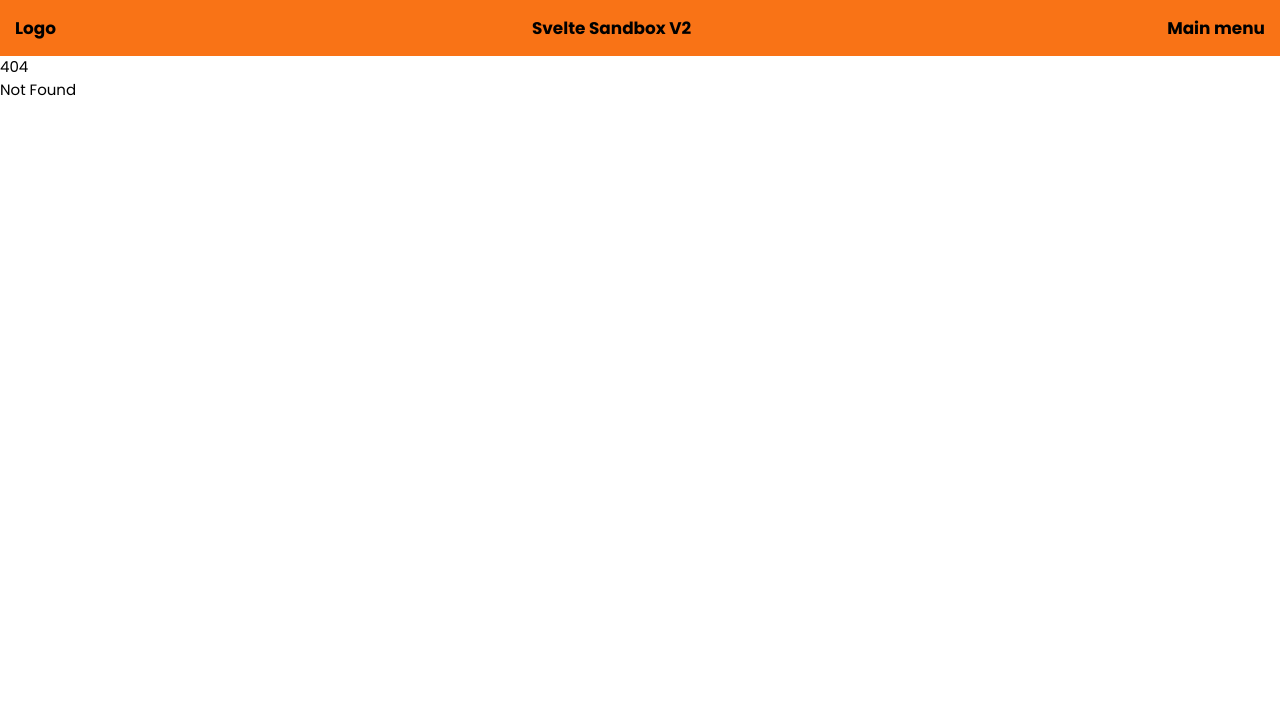
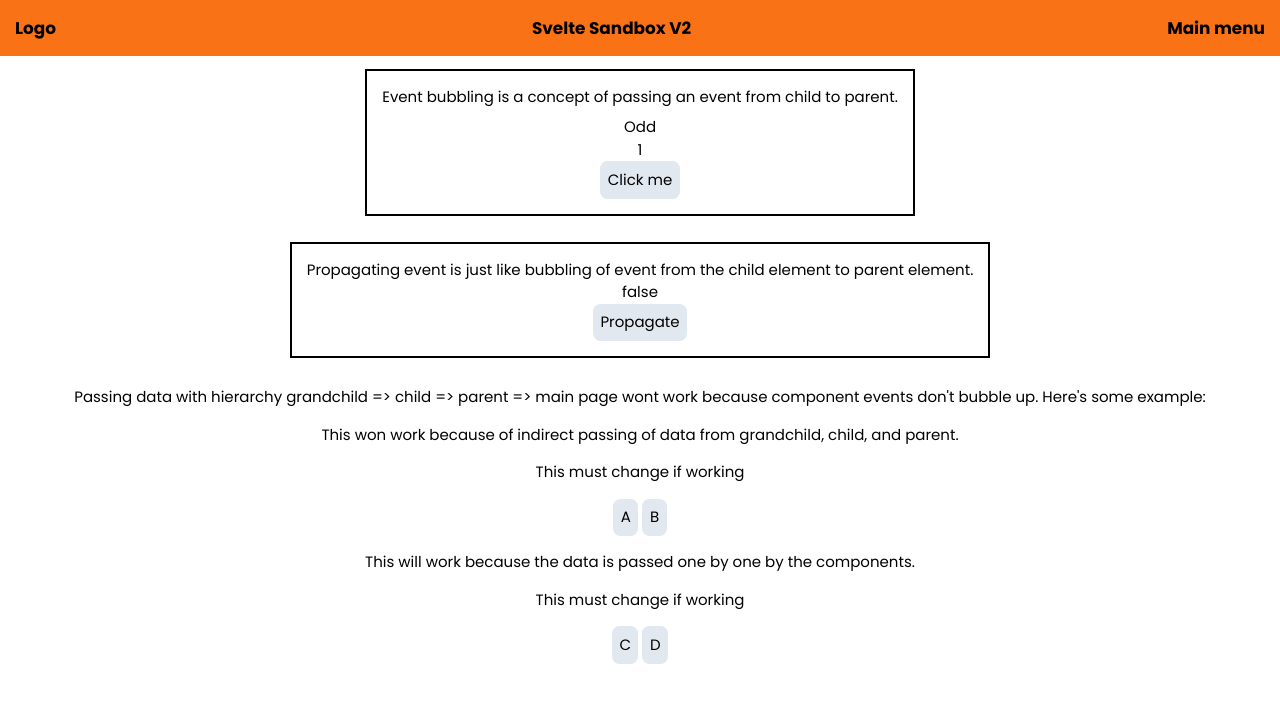
Before and after one commit to zdotdev/Svelte-Sandbox-V2, a SvelteKit app: page /forwardingComponentEvents in a window 1280 px wide. Before the commit this address had no page. Shown: the top 702 px of the page. Built offline with nearby package versions, Linux system fonts and the light colour scheme.

Commit message:
Added Forwarding component events

```diff
--- a/src/routes/+page.svelte
+++ b/src/routes/+page.svelte
@@ -8,4 +8,5 @@
     <a href="/tick" class="bg-slate-200 rounded-lg p-4">Tick</a>
     <a href="/propsAndComponent" class="bg-slate-200 rounded-lg p-4">Props and Component</a>
     <a href="/componentEvents" class="bg-slate-200 rounded-lg p-4">Component Events</a>
+    <a href="/forwardingComponentEvents" class="bg-slate-200 rounded-lg p-4">Forwarding Component Events</a>
 </div>
--- a/src/routes/componentEvents/componentTwo.svelte
+++ b/src/routes/componentEvents/componentTwo.svelte
@@ -4,7 +4,7 @@
 
     const dispatch = createEventDispatcher() // instantiate the eventDispatcher
 
-    let data = 0
+    let data = 1
     $: dispatch('dataChange', data) /* I use reactive declaration to monitor the changes of the value of data. Event dispatcher takes 2
     parameter, one for the event name and one for the data to pass */
 </script>
--- /dev/null
+++ b/src/routes/forwardingComponentEvents/+page.svelte
@@ -0,0 +1,67 @@
+<script>
+    import Component from './component.svelte'
+    import Parent from './fam/parent.svelte'
+    import ParentTwo from './famTwo/parent.svelte'
+
+    let state = 'Odd'
+    function eventDispatch(event){
+        event.detail % 2 == 0 ? state = 'Even' : state = 'Odd'
+    }
+
+    let propagated = 1
+    function propa(event){
+        propagated++
+    }
+
+    let propagatedTwo
+    function propaTwo(event){
+        propagatedTwo = event.target.dataset.value
+    }
+
+    let bubblingVal = 'This must change if working'
+    function bubbling(event){
+        bubblingVal = event.detail
+    }
+    function newBubblingFuntion(event){
+        bubblingVal = event.detail
+    }
+
+</script>
+
+<div class="flex flex-col items-center">
+    <div class="p-4 flex flex-col w-fit items-center gap-2 outline outline-2 m-4">
+        <p>Event bubbling is a concept of passing an event from child to parent.</p>
+        <div class="flex flex-col items-center">
+            <p>{state}</p>
+            <Component on:dataChange={eventDispatch}/>
+        </div>
+    </div>
+    <div on:click={propa} class="flex flex-col items-center w-fit outline outline-2 m-4 p-4">
+        <p>Propagating event is just like bubbling of event from the child element to parent element.</p>
+        <div class="flex flex-col items-center" on:click={propaTwo}>
+            <p>
+                {#if propagated % 2 == 0}
+                true
+                {:else if propagated % 2 != 0}
+                false
+                {/if}
+            </p>
+            <p>{propagatedTwo || ''}</p>
+            <button class="bg-slate-200 p-2 rounded-lg" data-value="Propagated">Propagate</button>
+        </div>
+    </div>
+</div>
+
+<div class="flex flex-col items-center gap-4 m-4">
+    <p>Passing data with hierarchy grandchild => child => parent => main page wont work because component events don't bubble up. Here's some example:</p>
+    <div class="flex flex-col items-center gap-4">
+        <p>This won work because of indirect passing of data from grandchild, child, and parent.</p>
+        <p>{bubblingVal}</p>
+        <Parent on:dataChange={bubbling}/>
+    </div>
+    <div class="flex flex-col items-center gap-4">
+        <p>This will work because the data is passed one by one by the components.</p>
+        <p>{bubblingVal}</p>
+        <ParentTwo on:passData={newBubblingFuntion}/>
+    </div>
+</div>
--- /dev/null
+++ b/src/routes/forwardingComponentEvents/component.svelte
@@ -0,0 +1,13 @@
+<script>
+    import {createEventDispatcher} from 'svelte'
+
+    const dispatch = createEventDispatcher()
+
+    $: dispatch('dataChange', num)
+
+    let num = 1
+</script>
+<div class="flex flex-col items-center">
+    <p>{num}</p>
+    <button on:click={() => {num++}} class="bg-slate-200 p-2 rounded-lg">Click me</button>
+</div>
--- /dev/null
+++ b/src/routes/forwardingComponentEvents/fam/child.svelte
@@ -0,0 +1,4 @@
+<script>
+    import Grandchild from './grandchild.svelte'
+</script>
+<Grandchild />
--- /dev/null
+++ b/src/routes/forwardingComponentEvents/fam/grandchild.svelte
@@ -0,0 +1,12 @@
+<script>
+    // passing data from grandchild to child
+    import {createEventDispatcher} from 'svelte'
+    const dispatch = createEventDispatcher()
+    function disp(event){
+        dispatch('dataChange', event.target.dataset.value)
+    }
+</script>
+<div on:click={disp}>
+    <button data-value='A' class="bg-slate-200 p-2 rounded-lg">A</button>
+    <button data-value='B' class="bg-slate-200 p-2 rounded-lg">B</button>
+</div>
--- /dev/null
+++ b/src/routes/forwardingComponentEvents/fam/parent.svelte
@@ -0,0 +1,4 @@
+<script>
+    import Child from './child.svelte'
+</script>
+<Child />
--- /dev/null
+++ b/src/routes/forwardingComponentEvents/famTwo/child.svelte
@@ -0,0 +1,12 @@
+<script>
+    // import {createEventDispatcher} from 'svelte'
+    // const dispatch = createEventDispatcher()
+    import Grandchild from './grandchild.svelte'
+    // function toParent(event){
+    //     console.log(event.detail);
+    //     dispatch('passData', event.detail)
+    // }
+</script>
+
+<!-- <Grandchild on:passData={toParent}/> -->
+<Grandchild on:passData/> <!-- this is a shorthand of passing the same event from the grand chilf to the main page -->
--- /dev/null
+++ b/src/routes/forwardingComponentEvents/famTwo/grandchild.svelte
@@ -0,0 +1,12 @@
+<script>
+    import {createEventDispatcher} from 'svelte'
+    const dispatch = createEventDispatcher()
+
+    function toChild(event){
+        dispatch('passData', event.target.dataset.value)
+    }
+</script>
+<div on:click={toChild}>
+    <button data-value='C' class="bg-slate-200 p-2 rounded-lg">C</button>
+    <button data-value='D' class="bg-slate-200 p-2 rounded-lg">D</button>
+</div>
--- /dev/null
+++ b/src/routes/forwardingComponentEvents/famTwo/parent.svelte
@@ -0,0 +1,11 @@
+<script>
+    // import {createEventDispatcher} from 'svelte'
+    // const dispatch = createEventDispatcher()
+    import Child from './child.svelte'
+
+    // function toMain(event){
+    //     dispatch('passData', event.detail)
+    // }
+</script>
+<!-- <Child on:passData={toMain}/> -->
+<Child on:passData/>
```
